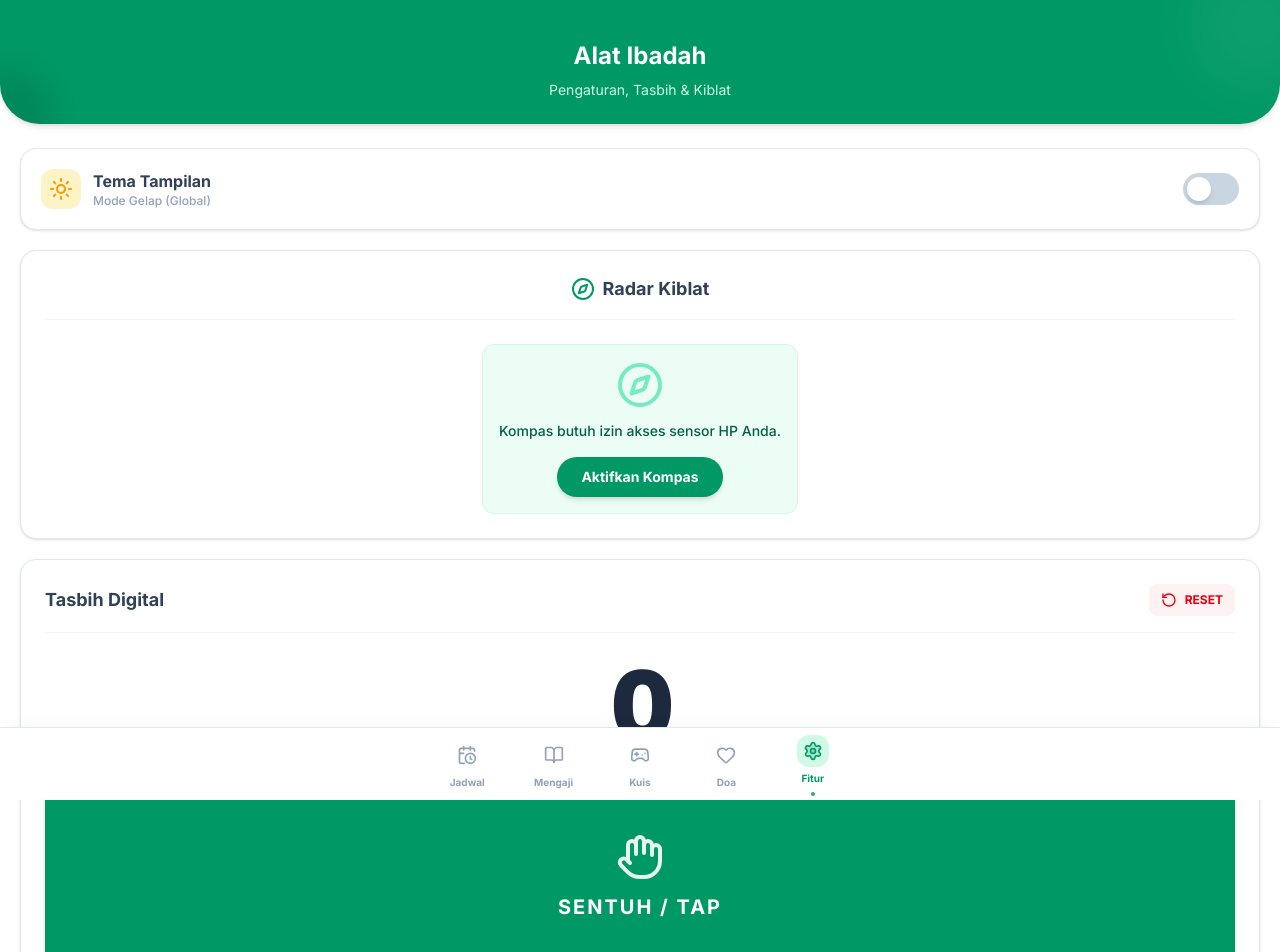
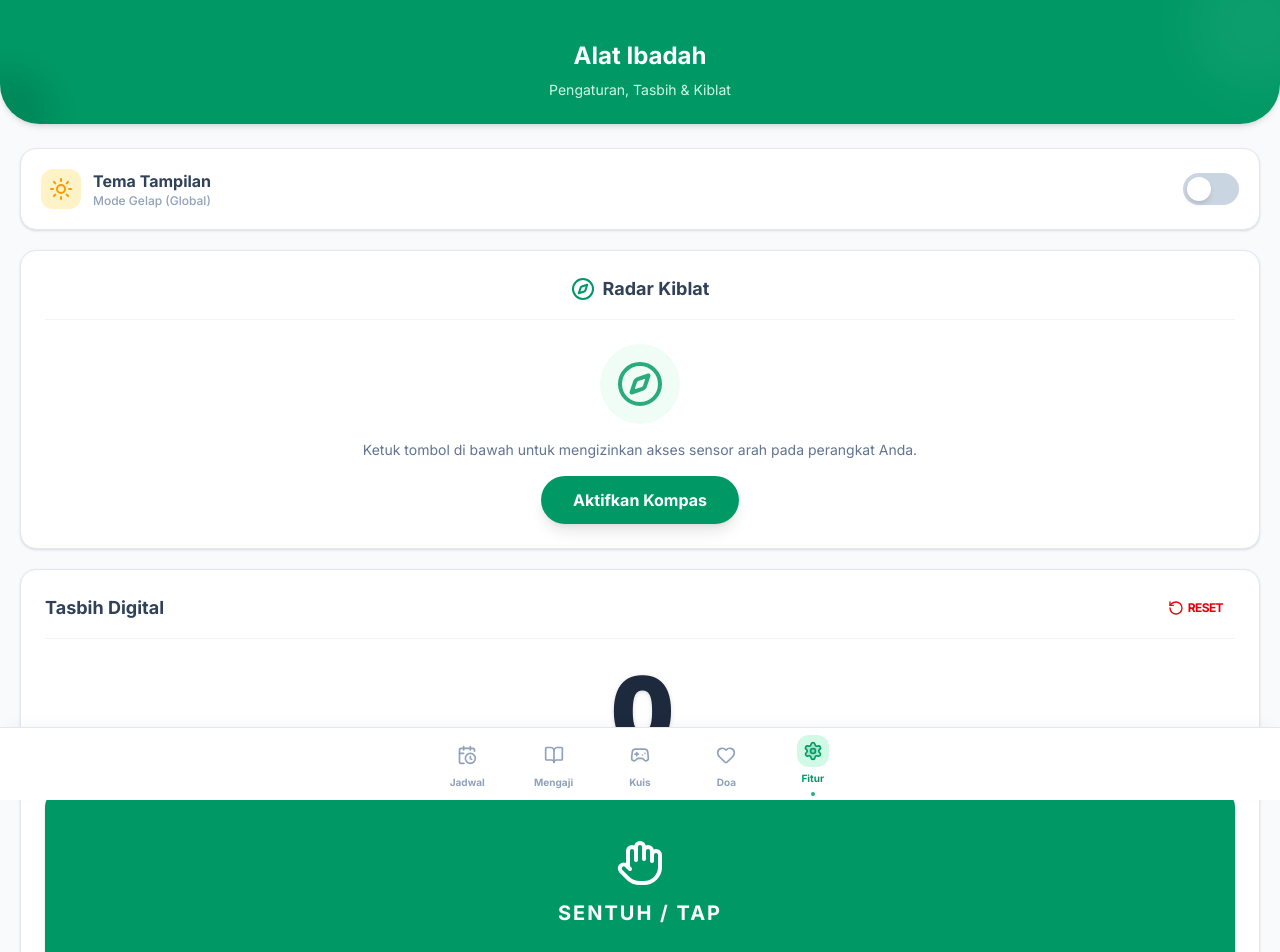
Before and after one commit to untungsetiawan476/hafiz-quran-app, a Next.js app: page /fitur in a window 1280 px wide. Shown: the top 952 px of the page. Built offline with nearby package versions, Linux system fonts and the light colour scheme.

Commit message:
Update page.tsx

```diff
--- a/app/fitur/page.tsx
+++ b/app/fitur/page.tsx
@@ -12,20 +12,52 @@ export default function FiturTambahanPage() {
   const [sensorDukungan, setSensorDukungan] = useState(true);
 
   useEffect(() => {
-    setTimeout(() => {
+    // Mengecek tema saat halaman dimuat
+    const checkTheme = () => {
       if (document.documentElement.classList.contains('dark')) {
         setIsDark(true);
       }
-    }, 0);
+    };
+
+    checkTheme();
   }, []);
+
+  const jalankanSensor = () => {
+    // eslint-disable-next-line @typescript-eslint/no-explicit-any
+    const handleOrientation = (e: any) => {
+      let compassHeading = 0;
+
+      if (e.webkitCompassHeading) {
+        // Khusus iOS
+        compassHeading = e.webkitCompassHeading;
+      } else if (e.absolute && e.alpha !== null) {
+        // Android dengan absolute orientasi
+        compassHeading = 360 - e.alpha;
+      } else if (e.alpha !== null) {
+        // Fallback Android standar
+        compassHeading = 360 - e.alpha;
+      }
+
+      setHeading(Math.floor(compassHeading));
+    };
+
+    // Deteksi metode event yang didukung browser
+    if ('ondeviceorientationabsolute' in window) {
+      // eslint-disable-next-line @typescript-eslint/no-explicit-any
+      (window as any).addEventListener("deviceorientationabsolute", handleOrientation, true);
+    } else {
+      window.addEventListener("deviceorientation", handleOrientation, true);
+    }
+  };
 
   const aktifkanKompas = () => {
     // eslint-disable-next-line @typescript-eslint/no-explicit-any
-    if (typeof window !== "undefined" && typeof (window as any).DeviceOrientationEvent !== "undefined") {
-      // eslint-disable-next-line @typescript-eslint/no-explicit-any
-      if (typeof (DeviceOrientationEvent as any).requestPermission === 'function') {
-        // eslint-disable-next-line @typescript-eslint/no-explicit-any
-        (DeviceOrientationEvent as any).requestPermission()
+    const deviceEvent = (window as any).DeviceOrientationEvent;
+
+    if (typeof window !== "undefined" && typeof deviceEvent !== "undefined") {
+      // Logika khusus untuk meminta izin di perangkat iOS
+      if (typeof deviceEvent.requestPermission === 'function') {
+        deviceEvent.requestPermission()
           .then((permissionState: string) => {
             if (permissionState === 'granted') {
               setIzinSensor(true);
@@ -36,36 +68,12 @@ export default function FiturTambahanPage() {
           })
           .catch(console.error);
       } else {
+        // Untuk Android/Browser non-iOS yang tidak butuh requestPermission eksplisit
         setIzinSensor(true);
         jalankanSensor();
       }
     } else {
       setSensorDukungan(false);
-    }
-  };
-
-  const jalankanSensor = () => {
-    // eslint-disable-next-line @typescript-eslint/no-explicit-any
-    const handleOrientation = (e: any) => {
-      let compassHeading = 0;
-
-      if (e.webkitCompassHeading) {
-        compassHeading = e.webkitCompassHeading;
-      } else if (e.absolute && e.alpha !== null) {
-        compassHeading = 360 - e.alpha;
-      } else if (e.alpha !== null) {
-        compassHeading = 360 - e.alpha;
-      }
-
-      setHeading(Math.floor(compassHeading));
-    };
-
-    // PERBAIKAN TYPESCRIPT: Menggunakan (window as any) agar TypeScript tidak panik
-    if ('ondeviceorientationabsolute' in window) {
-      // eslint-disable-next-line @typescript-eslint/no-explicit-any
-      (window as any).addEventListener("deviceorientationabsolute", handleOrientation, true);
-    } else {
-      window.addEventListener("deviceorientation", handleOrientation, true);
     }
   };
 
@@ -92,17 +100,21 @@ export default function FiturTambahanPage() {
   const putaranJarum = arahKiblat - heading;
 
   return (
-    <div className="min-h-screen pb-24 transition-colors duration-300">
+    <div className="min-h-screen pb-24 transition-colors duration-300 bg-slate-50 dark:bg-slate-900">
 
+      {/* Header */}
       <div className="bg-emerald-600 dark:bg-emerald-800 p-6 pt-10 rounded-b-[40px] mb-6 text-center shadow-md transition-colors duration-300 relative overflow-hidden">
         <h1 className="text-2xl font-bold text-white mb-2 relative z-10">Alat Ibadah</h1>
         <p className="text-emerald-100 text-sm relative z-10">Pengaturan, Tasbih & Kiblat</p>
+
+        {/* Ornamen */}
         <div className="absolute top-0 right-0 w-32 h-32 bg-white opacity-5 rounded-full -mr-10 -mt-10 blur-xl"></div>
         <div className="absolute bottom-0 left-0 w-24 h-24 bg-black opacity-10 rounded-full -ml-10 -mb-10 blur-lg"></div>
       </div>
 
       <div className="px-5 flex flex-col gap-5">
 
+        {/* Kontrol Tema */}
         <div className="bg-white dark:bg-slate-800 p-5 rounded-2xl border border-slate-200 dark:border-slate-700 flex justify-between items-center shadow-sm transition-colors duration-300">
           <div className="flex items-center gap-3">
             <div className={`p-2 rounded-xl transition-colors ${isDark ? 'bg-indigo-500/20 text-indigo-400' : 'bg-amber-100 text-amber-500'}`}>
@@ -113,91 +125,92 @@ export default function FiturTambahanPage() {
               <p className="text-xs text-slate-400 font-medium">Mode Gelap (Global)</p>
             </div>
           </div>
-          <button onClick={toggleTheme} className={`w-14 h-8 flex items-center rounded-full p-1 transition-colors duration-300 focus:outline-none ${isDark ? 'bg-emerald-500' : 'bg-slate-300'}`}>
+          <button
+            onClick={toggleTheme}
+            className={`w-14 h-8 flex items-center rounded-full p-1 transition-colors duration-300 focus:outline-none ${isDark ? 'bg-emerald-500' : 'bg-slate-300'}`}
+          >
             <div className={`bg-white w-6 h-6 rounded-full shadow-md transform transition-transform duration-300 ${isDark ? 'translate-x-6' : 'translate-x-0'}`}></div>
           </button>
         </div>
 
-        <div className="bg-white dark:bg-slate-800 p-6 rounded-2xl border border-slate-200 dark:border-slate-700 text-center shadow-sm transition-colors duration-300 flex flex-col items-center">
-          <div className="flex items-center justify-center gap-2 mb-6 w-full border-b border-slate-100 dark:border-slate-700 pb-4">
+        {/* Radar Kiblat Visual */}
+        <div className="bg-white dark:bg-slate-800 p-6 rounded-2xl border border-slate-200 dark:border-slate-700 text-center shadow-sm flex flex-col items-center transition-colors duration-300">
+          <div className="flex justify-center items-center gap-2 mb-6 w-full border-b border-slate-100 dark:border-slate-700 pb-4">
             <Compass className="w-6 h-6 text-emerald-600 dark:text-emerald-400" />
             <h2 className="font-bold text-slate-700 dark:text-slate-100 text-lg">Radar Kiblat</h2>
           </div>
 
           {!sensorDukungan ? (
-            <p className="text-red-500 text-sm p-4 bg-red-50 rounded-xl">Browser ini tidak mendukung sensor arah.</p>
+            <div className="p-4 bg-red-50 dark:bg-red-900/20 rounded-xl">
+               <p className="text-red-500 dark:text-red-400 text-sm font-medium">Sensor tidak didukung di browser ini.</p>
+            </div>
           ) : !izinSensor ? (
-            <div className="flex flex-col items-center p-4 bg-emerald-50 dark:bg-emerald-900/30 rounded-xl border border-emerald-100 dark:border-emerald-800">
-              <Compass className="w-12 h-12 text-emerald-300 dark:text-emerald-700 mb-3 animate-pulse" />
-              <p className="text-sm font-medium text-emerald-800 dark:text-emerald-200 mb-4">
-                Kompas butuh izin akses sensor HP Anda.
-              </p>
-              <button
+            <div className="flex flex-col items-center gap-4">
+               <div className="p-4 bg-emerald-50 dark:bg-emerald-900/20 rounded-full animate-pulse">
+                  <Compass className="w-12 h-12 text-emerald-600 dark:text-emerald-400" />
+               </div>
+               <p className="text-sm text-slate-500 dark:text-slate-400 px-4">Ketuk tombol di bawah untuk mengizinkan akses sensor arah pada perangkat Anda.</p>
+               <button
                 onClick={aktifkanKompas}
-                className="bg-emerald-600 hover:bg-emerald-700 text-white font-bold py-2.5 px-6 rounded-full transition-all active:scale-95 shadow-md text-sm"
-              >
-                Aktifkan Kompas
-              </button>
+                className="bg-emerald-600 hover:bg-emerald-700 text-white font-bold py-3 px-8 rounded-full shadow-lg active:scale-95 transition-all"
+               >
+                  Aktifkan Kompas
+               </button>
             </div>
           ) : (
             <div className="flex flex-col items-center relative">
-              <div className="w-48 h-48 rounded-full border-4 border-slate-100 dark:border-slate-700 shadow-inner flex items-center justify-center relative mb-6 bg-slate-50 dark:bg-slate-900 transition-transform duration-100 ease-linear"
-                   style={{ transform: `rotate(${-heading}deg)` }}>
+              {/* Lingkaran Kompas */}
+              <div
+                className="w-48 h-48 rounded-full border-4 border-slate-100 dark:border-slate-700 relative mb-6 transition-transform duration-100 ease-linear shadow-inner bg-slate-50 dark:bg-slate-900"
+                style={{ transform: `rotate(${-heading}deg)` }}
+              >
+                <span className="absolute top-2 left-1/2 -translate-x-1/2 font-black text-red-500 text-sm">U</span>
+                <span className="absolute bottom-2 left-1/2 -translate-x-1/2 font-bold text-slate-400 text-xs">S</span>
 
-                <span className="absolute top-2 font-black text-red-500 text-sm">U</span>
-                <span className="absolute bottom-2 font-bold text-slate-400 text-xs">S</span>
-                <span className="absolute right-2 font-bold text-slate-400 text-xs">T</span>
-                <span className="absolute left-2 font-bold text-slate-400 text-xs">B</span>
-
-                <div
-                  className="absolute w-full h-full flex justify-center"
-                  style={{ transform: `rotate(${arahKiblat}deg)` }}
-                >
-                  <div className="w-3 h-3 bg-emerald-500 rounded-full mt-1 shadow-[0_0_10px_rgba(16,185,129,0.8)]"></div>
+                {/* Indikator Titik Kiblat */}
+                <div className="absolute w-full h-full flex justify-center" style={{ transform: `rotate(${arahKiblat}deg)` }}>
+                  <div className="w-3 h-3 bg-emerald-500 rounded-full mt-1 shadow-[0_0_10px_rgba(16,185,129,0.5)]"></div>
                 </div>
               </div>
 
+              {/* Jarum Navigasi (Menunjuk Kiblat) */}
               <div
-                className="absolute top-0 w-48 h-48 flex items-center justify-center pointer-events-none transition-transform duration-100 ease-linear"
+                className="absolute top-0 w-48 h-48 flex items-center justify-center pointer-events-none"
                 style={{ transform: `rotate(${putaranJarum}deg)` }}
               >
-                <div className="flex flex-col items-center transform -translate-y-6">
-                  <Navigation className="w-10 h-10 text-emerald-600 dark:text-emerald-400 fill-emerald-600 dark:fill-emerald-400 shadow-lg drop-shadow-md" />
-                  <span className="bg-emerald-600 text-white text-[10px] font-bold px-2 py-0.5 rounded-full mt-1">KIBLAT</span>
-                </div>
+                <Navigation className="w-10 h-10 text-emerald-600 dark:text-emerald-400 fill-emerald-600 dark:fill-emerald-400 drop-shadow-lg" />
               </div>
 
-              {/* PERBAIKAN TAILWIND: min-w-[120px] diubah jadi min-w-30 */}
-              <div className="bg-slate-100 dark:bg-slate-700 p-3 rounded-2xl min-w-30">
+              {/* Angka Derajat */}
+              <div className="bg-slate-100 dark:bg-slate-700 p-3 rounded-2xl min-w-30 shadow-sm border border-slate-200 dark:border-slate-600">
                 <div className="text-3xl font-black text-emerald-700 dark:text-emerald-400 tabular-nums">{heading}°</div>
-                <div className="text-[10px] font-bold text-slate-500 dark:text-slate-400 mt-1 uppercase tracking-widest">Arah HP Anda</div>
+                <div className="text-[10px] font-bold text-slate-400 uppercase tracking-widest mt-1">Arah HP</div>
               </div>
             </div>
           )}
         </div>
 
+        {/* Tasbih Digital */}
         <div className="bg-white dark:bg-slate-800 p-6 rounded-2xl border border-slate-200 dark:border-slate-700 text-center shadow-sm transition-colors duration-300">
           <div className="flex justify-between items-center mb-6 border-b border-slate-100 dark:border-slate-700 pb-4">
              <h2 className="font-bold text-slate-700 dark:text-slate-100 text-lg">Tasbih Digital</h2>
-             <div onClick={() => setCount(0)} className="flex items-center gap-2 bg-red-50 dark:bg-red-500/10 text-red-600 dark:text-red-400 px-3 py-2 rounded-lg cursor-pointer transition-colors active:scale-95">
+             <button
+              onClick={() => setCount(0)}
+              className="text-red-600 dark:text-red-400 hover:bg-red-50 dark:hover:bg-red-900/20 px-3 py-1 rounded-lg flex items-center gap-1 transition-colors active:scale-95"
+             >
                 <RotateCcw className="w-4 h-4" />
-                <span className="text-xs font-bold uppercase">Reset</span>
-             </div>
+                <span className="text-xs font-bold uppercase tracking-tighter">Reset</span>
+             </button>
           </div>
-
-          <div className="text-8xl font-black text-slate-800 dark:text-white mb-8 tabular-nums tracking-tighter">
-              {count}
-          </div>
-
-          <div
+          <div className="text-8xl font-black text-slate-800 dark:text-white mb-8 tabular-nums tracking-tighter drop-shadow-sm">{count}</div>
+          <button
             onClick={handleTaliKlik}
-            className="w-full bg-emerald-600 dark:bg-emerald-500 hover:bg-emerald-700 dark:hover:bg-emerald-600 text-white py-12 rounded-2xl flex flex-col items-center justify-center gap-3 cursor-pointer active:scale-[0.98] transition-all shadow-md select-none"
+            className="w-full bg-emerald-600 dark:bg-emerald-500 hover:bg-emerald-700 dark:hover:bg-emerald-600 text-white py-12 rounded-2xl flex flex-col items-center justify-center gap-3 active:scale-95 transition-all shadow-md select-none"
           >
-            <Hand className="w-12 h-12 opacity-90" />
+            <Hand className="w-12 h-12" />
             <span className="text-xl font-bold uppercase tracking-widest">Sentuh / Tap</span>
-          </div>
+          </button>
         </div>
-
       </div>
     </div>
   );
```
